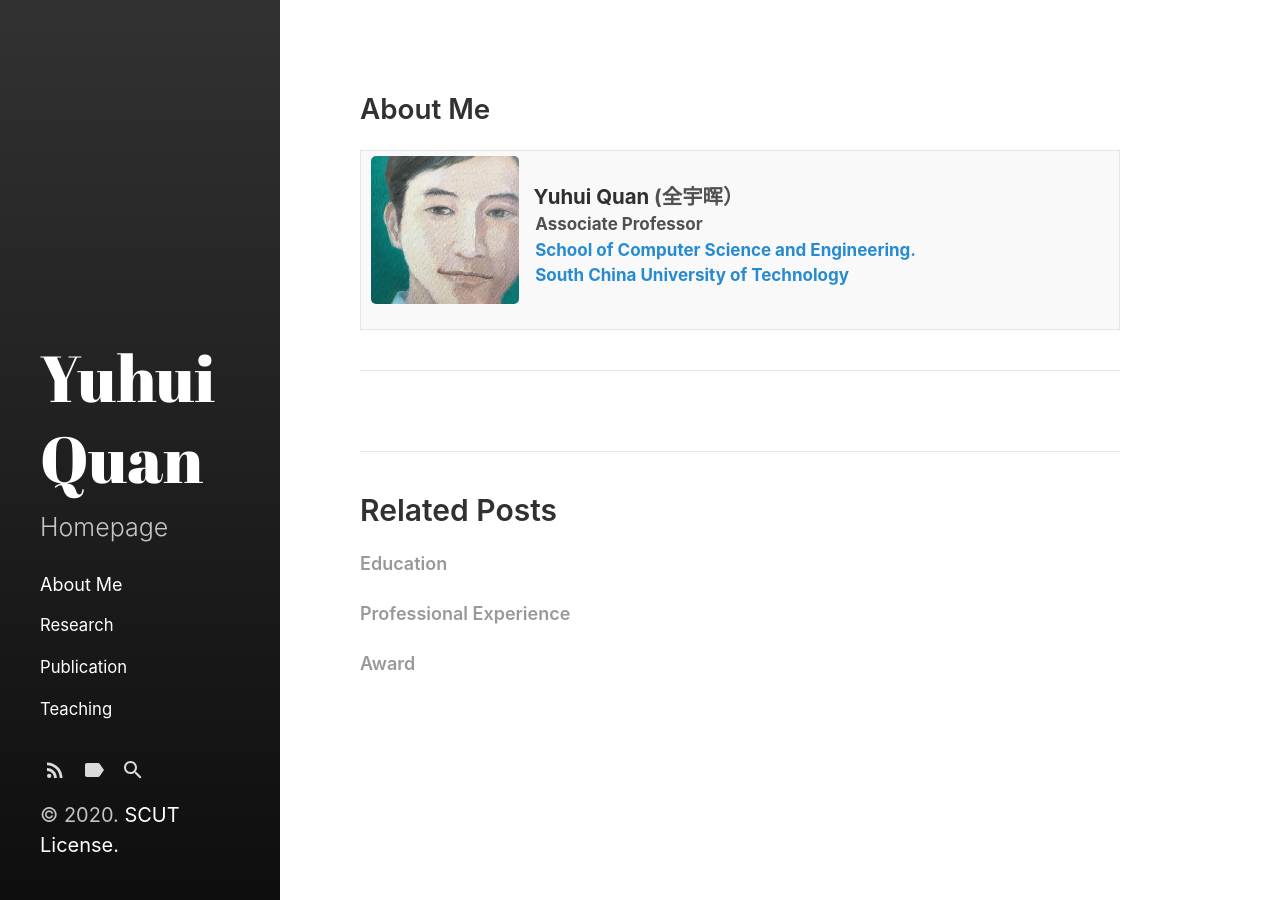
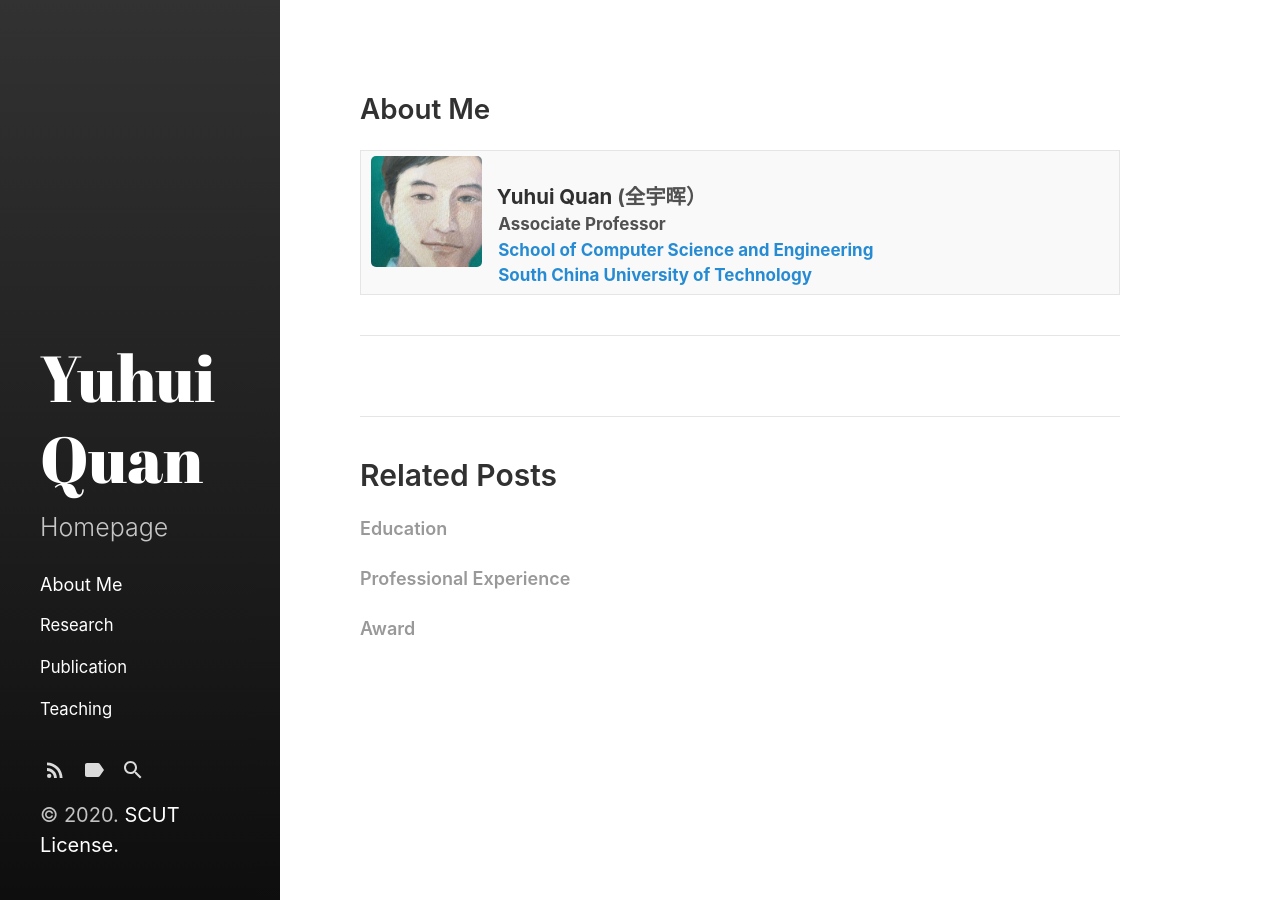
Before and after one commit to Dofboom/Dofboom.github.io, a Jekyll site: the page built from _posts/2020-5-30-resume.md, in a window 1280 px wide. Built offline with Jekyll 4.4.1, drawn with Linux system fonts in a browser that asks for light colours.

Commit message:
Update 2020-5-30-resume.md

```diff
--- a/_posts/2020-5-30-resume.md
+++ b/_posts/2020-5-30-resume.md
@@ -6,9 +6,9 @@ excerpt_separator:  <!--more-->
 <table>
 <tbody>
 <tr>
-<th><img src="https://github.com/Dofboom/Dofboom.github.io/raw/master/images/2.jpg" alt="" align="left" style="width:20%;height:auto" /><br />
+<th><img src="https://github.com/Dofboom/Dofboom.github.io/raw/master/images/2.jpg" alt="" align="left" style="width:15%;height:auto" /><br />
 <span style="font-size: 120%;"><strong> &ensp; Yuhui Quan</strong> (全宇晖） </span><br />
-<span style="font-size: 100%;">&ensp; &nbsp;Associate Professor <a href="http://www.scut.edu.cn/cs/"><br> &ensp;&nbsp; School of Computer Science and Engineering.</a></span><br />
+<span style="font-size: 100%;">&ensp; &nbsp;Associate Professor <a href="http://www.scut.edu.cn/cs/"><br> &ensp;&nbsp; School of Computer Science and Engineering</a></span><br />
 <span style="font-size: 100%;"> <a href="https://www.scut.edu.cn">&ensp;&nbsp; South China University of Technology</a><br />
 </span></th>
 </tr>
```
